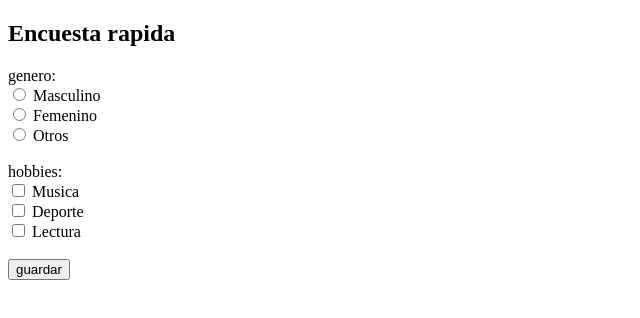
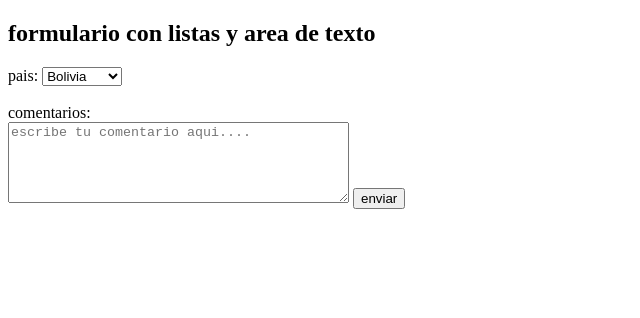
Before and after one commit to KelviCalle20/labos6, a plain HTML site: page index.html in a window 1280 px wide. Shown: the whole page, without its empty margins (0-640 px from the left). Drawn offline with Linux system fonts and the light colour scheme.

Commit message:
feat: adicion de listas y area de texto

```diff
--- a/index.html
+++ b/index.html
@@ -8,20 +8,22 @@
 <body>
 
     <form action="">
-        <h2>Encuesta rapida</h2>
+        <h2>formulario con listas y area de texto</h2>
 
 
-        genero: <br>
-        <input type="radio" name="genero" value="M"> Masculino <br>
-        <input type="radio" name="genero" value="F"> Femenino <br>
-        <input type="radio" name="genero" value="O"> Otros <br><br>
+        pais:
+        <select name="" id="">
+            <option value="bo">Bolivia</option>
+            <option value="ar">Argentina</option>
+            <option value="pe">Peru</option>
+            <option value="mx">Mexico</option>
+        </select><br><br>
 
-        hobbies: <br>
-        <input type="checkbox" name="hobby1" value="Musica"> Musica <br>
-        <input type="checkbox" name="hobby2" value="Deporte"> Deporte <br>
-        <input type="checkbox" name="hobby3" value="Lectura"> Lectura <br><br>
+        comentarios: <br>
+        <textarea rows="5" cols="40" placeholder="escribe tu comentario aqui...."></textarea>
 
-        <input type="submit" value="guardar">
+
+        <input type="submit" value="enviar">
     </form>
 </body>
 </html>
```
